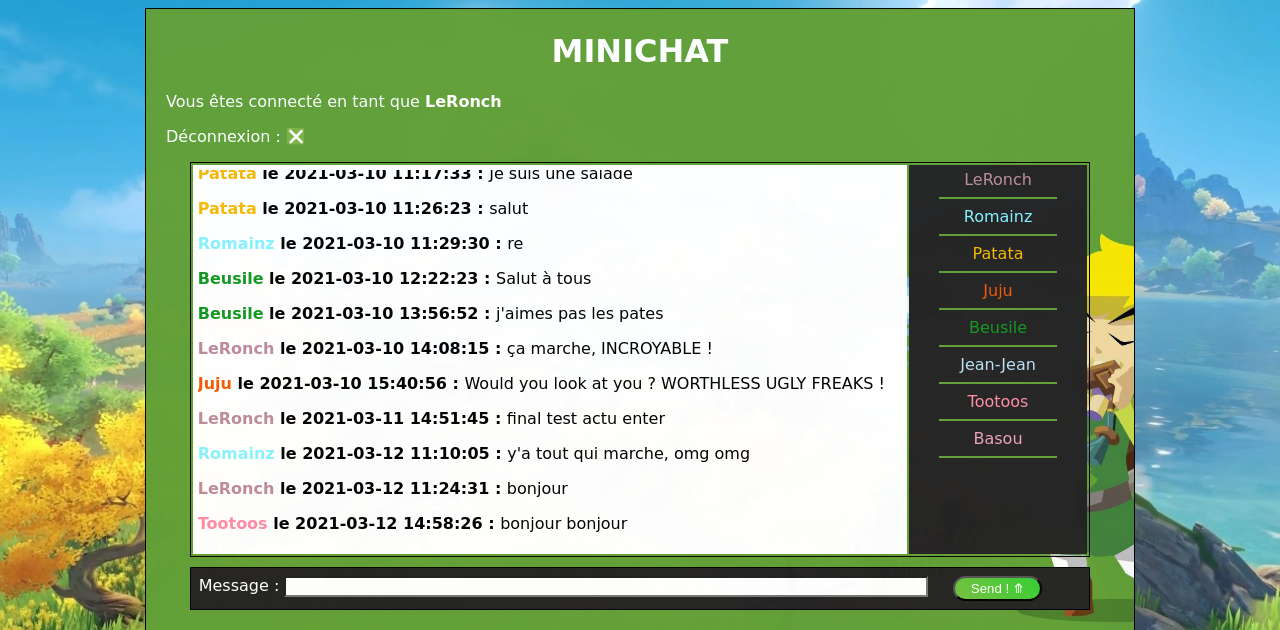
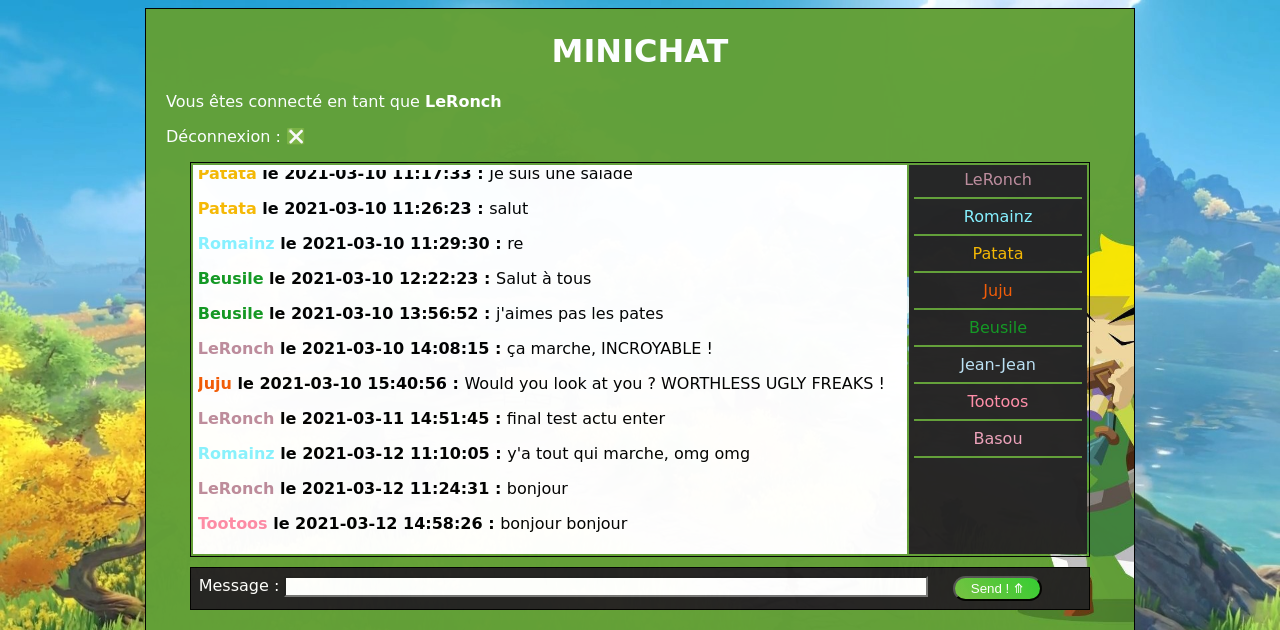
Before and after one commit to LeRonch/PHP-Chat, a PHP site: page /chat.php in a window 1280 px wide. Shown: the top 630 px of the page. Run offline with PHP 8.4, Linux system fonts and the light colour scheme; a user stored in the database is signed in; data comes from the database, SQL or seed files in the repository.

Commit message:
Update main.css

```diff
--- a/minichat/main.css
+++ b/minichat/main.css
@@ -78,8 +78,6 @@ h1{
 
 hr{
 	border: 1px solid #629F37;
-	margin-left: 15%;
-	margin-right: 15%;
 }
 
 .bouton1 {
```
